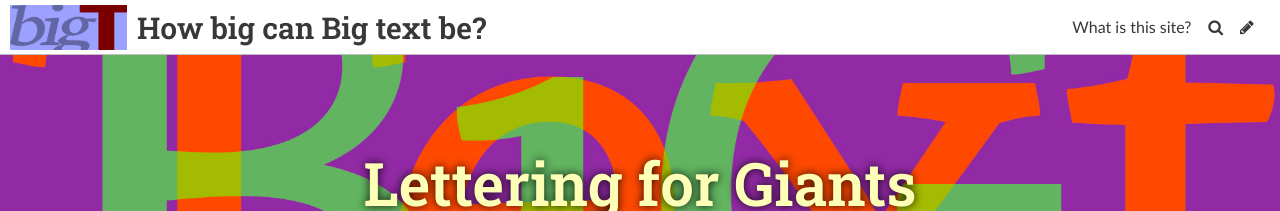
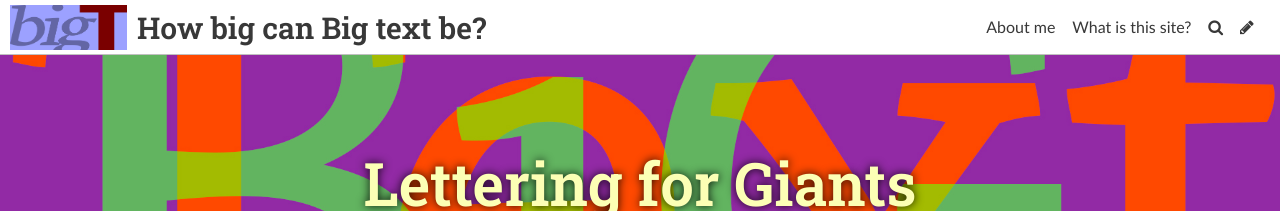
Before and after one commit to chrisatbrookes/bigtext, a Jekyll site: the page built from index.html, in a window 1280 px wide. Shown: the top 211 px of the page. Built offline with Jekyll 4.4.1, drawn with Linux system fonts in a browser that asks for light colours; some web fonts are replaced; the list of posts is cut into pages by our own code.

Commit message:
Update Settings “general”

```diff
--- a/_data/settings.yml
+++ b/_data/settings.yml
@@ -10,4 +10,6 @@ favicon: ../uploads/favicon.ico
 gridlayout: false
 fixednavbar: true
 upzoom: true
-items: []
+items:
+  - name: About me
+    siteurl: /aboutme
```
